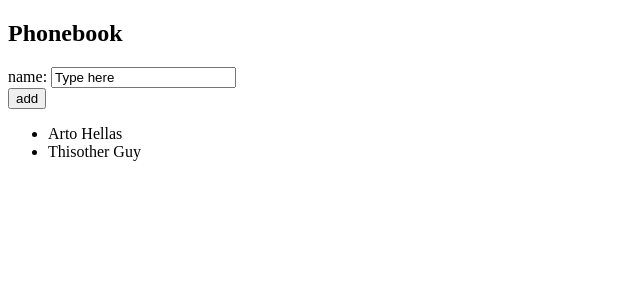
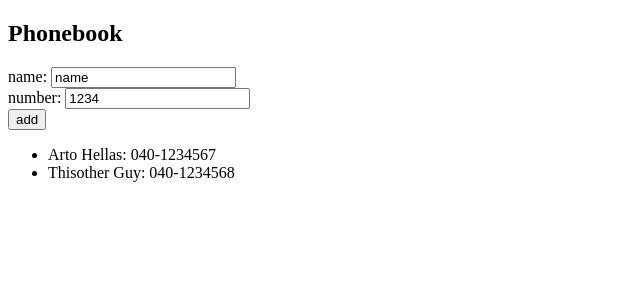
Before and after one commit to augustoabdala/FullStackOpen-Part2, a React (Create React App) app in the folder phonebook/: page / in a window 1280 px wide. Shown: the top 300 px of the page, without its empty margins (0-640 px from the left). Built offline with nearby package versions, Linux system fonts and the light colour scheme.

Commit message:
Step3 completed

```diff
--- a/phonebook/src/App.js
+++ b/phonebook/src/App.js
@@ -4,24 +4,40 @@ import Numbers from './components/Numbers'
 const App = () => {
 
   const [persons, setPersons] = useState([
-    { name: 'Arto Hellas' },
-    { name: 'Thisother Guy' }
+    {
+      name: 'Arto Hellas',
+      num: '040-1234567'
+    },
+    {
+      name: 'Thisother Guy',
+      num: '040-1234568'
+    }
   ])
 
-  const [newName, setNewName] = useState('Type here')
+  const [newName, setNewName] = useState('name')
+  const [newNum, setNewNum] = useState('1234')
 
-  const addName = (event) => {
+
+  const addContact = (event) => {
     event.preventDefault()
 
-    const nameObj = {
-      name: newName
+    const obj = {
+      name: newName,
+      num: newNum
     }
 
-    if (!persons.find(per => per.name === nameObj.name)) {
-      setPersons(persons.concat(nameObj))
-      setNewName('')
-    }else(
-      alert(`${nameObj.name} is already added to the phonebook.`)
+    if (!persons.find(per => per.name === obj.name)) {
+
+      if (!persons.find(per => per.num === obj.num)) {
+        setPersons(persons.concat(obj))
+        setNewNum('')
+        setNewName('')
+      } else (
+        alert(`The number: ${obj.num} is already added to the phonebook.`)
+      )
+
+    } else (
+      alert(`The name: ${obj.name} is already added to the phonebook.`)
     )
   }
 
@@ -29,13 +45,20 @@ const App = () => {
     setNewName(event.target.value)
   }
 
+  const handleNumChange = (event) => {
+    setNewNum(event.target.value)
+  }
+
   return (
     <div>
       <h2>Phonebook</h2>
 
-      <form onSubmit={addName}>
+      <form onSubmit={addContact}>
         <div>
           name: <input value={newName} onChange={handleNameChange} />
+        </div>
+        <div>
+          number: <input value={newNum} onChange={handleNumChange} />
         </div>
         <div>
           <button type="submit">add</button>
--- a/phonebook/src/components/Numbers.js
+++ b/phonebook/src/components/Numbers.js
@@ -1,18 +1,16 @@
 
-const Numbers = ({persons}) => {
+const Numbers = ({ persons }) => {
 
 
     return (
         <div>
             <ul>
-                {persons.map(
-                    per => <li key={per.name}> {per.name} </li>
+                {persons.map(per =>
+                    <li key={per.name}> {per.name}: {per.num} </li>
                 )}
             </ul>
         </div>
     )
-
 }
 
-
 export default Numbers
```
